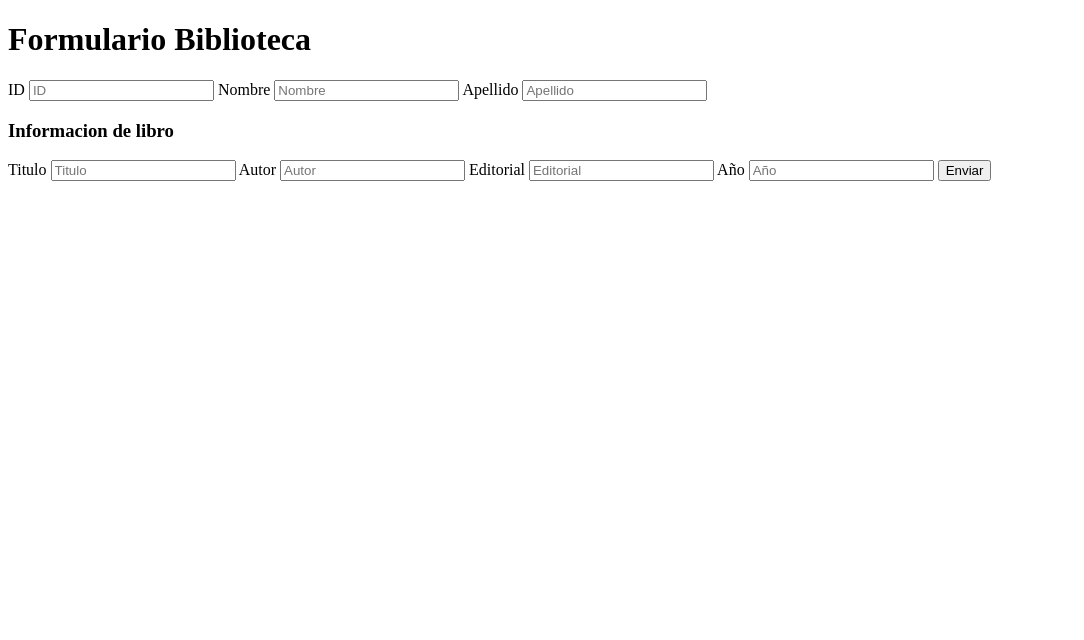
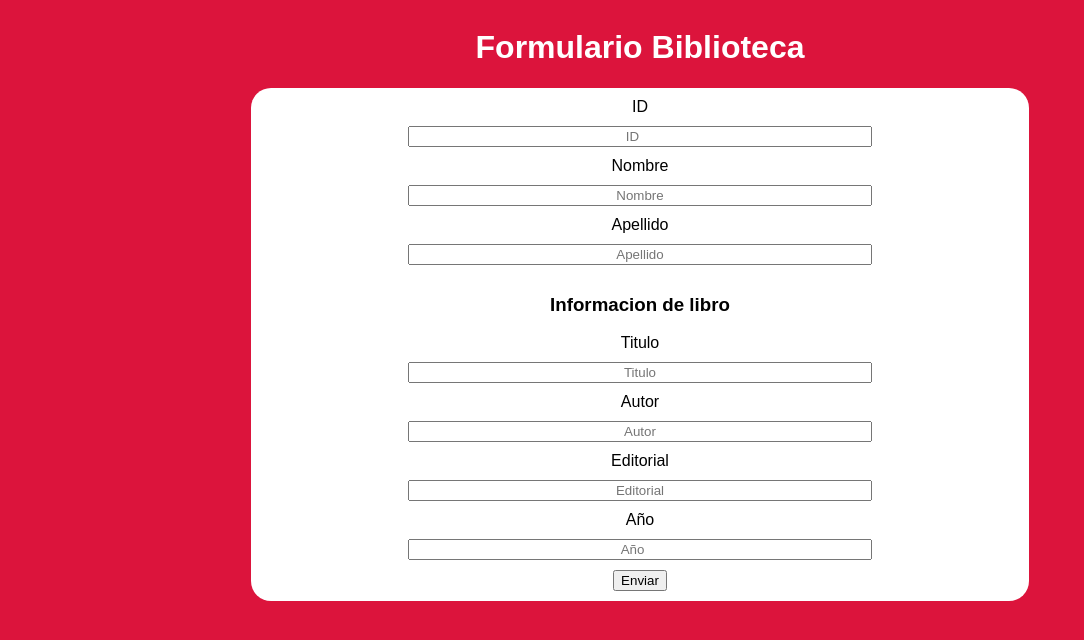
Before and after one commit to Ydelator/Actividad_1_NodeJS_Web_II, a website: page public/index.html in a window 1280 px wide. Shown: the whole page, without its empty margins (0-1084 px from the left). Drawn offline with Linux system fonts and the light colour scheme.

Commit message:
estilos agregados

```diff
--- a/public/index.html
+++ b/public/index.html
@@ -4,6 +4,7 @@
     <meta charset="UTF-8">
     <meta name="viewport" content="width=device-width, initial-scale=1.0">
     <title>Actividad 1</title>
+    <link rel="stylesheet" href="style.css">
 </head>
 <body>
     <h1>Formulario Biblioteca</h1>
--- /dev/null
+++ b/public/style.css
@@ -0,0 +1,29 @@
+body{
+    background-color: crimson;
+    display: flex;
+    flex-direction: column;
+    justify-content: center;
+    align-items: center;
+    font-family: sans-serif;
+    color: #ffffff;
+}
+form{
+    display: flex;
+    flex-direction: column;
+    justify-content: center;
+    align-items: center;
+    text-align: center;
+    background: #ffffff;
+    width: 60%;
+    border-radius: 20px;
+    padding: 10px;
+    color: #000000;
+}
+label{
+    margin-bottom: 10px;
+}
+input{
+    margin-bottom: 10px;
+    width: 60%;
+    text-align: center;
+}
```
Also changed, not shown: public/error.html (+3 -0 lines).
